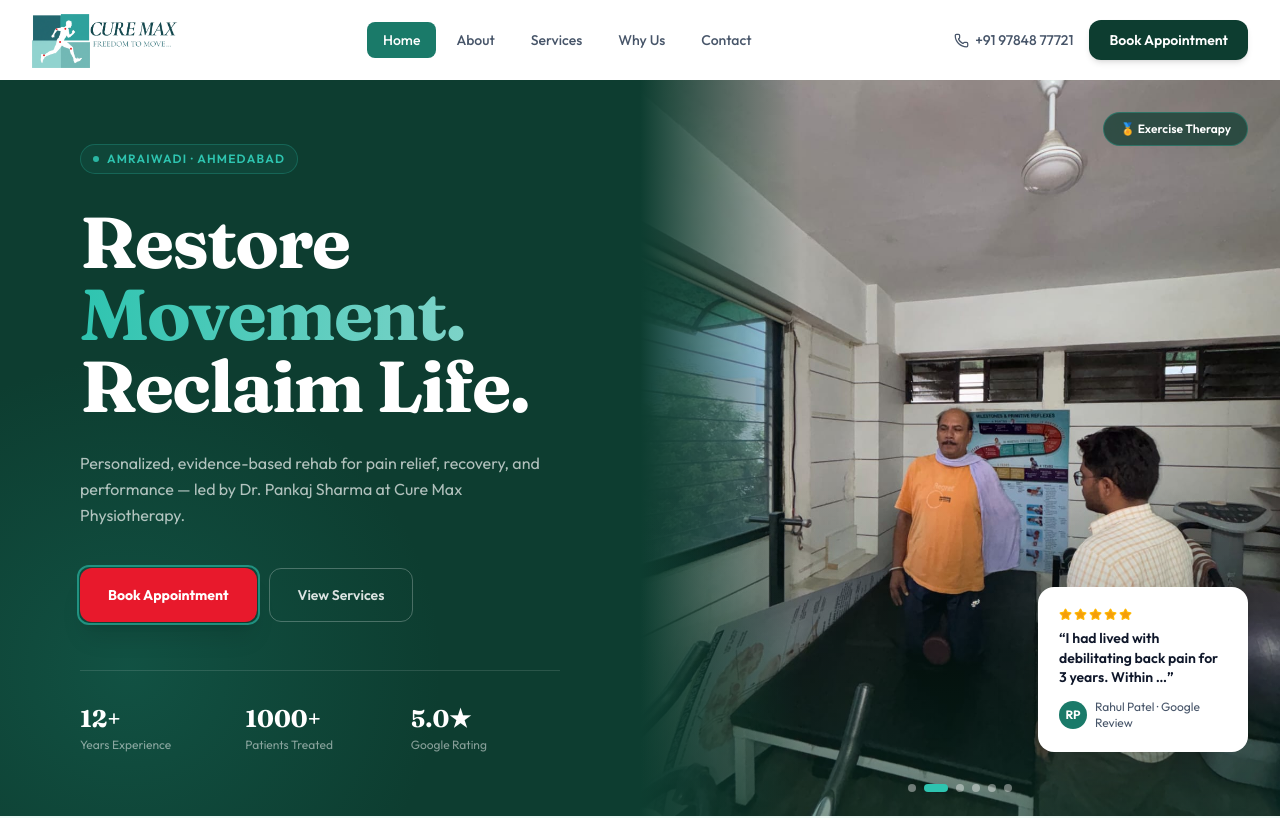
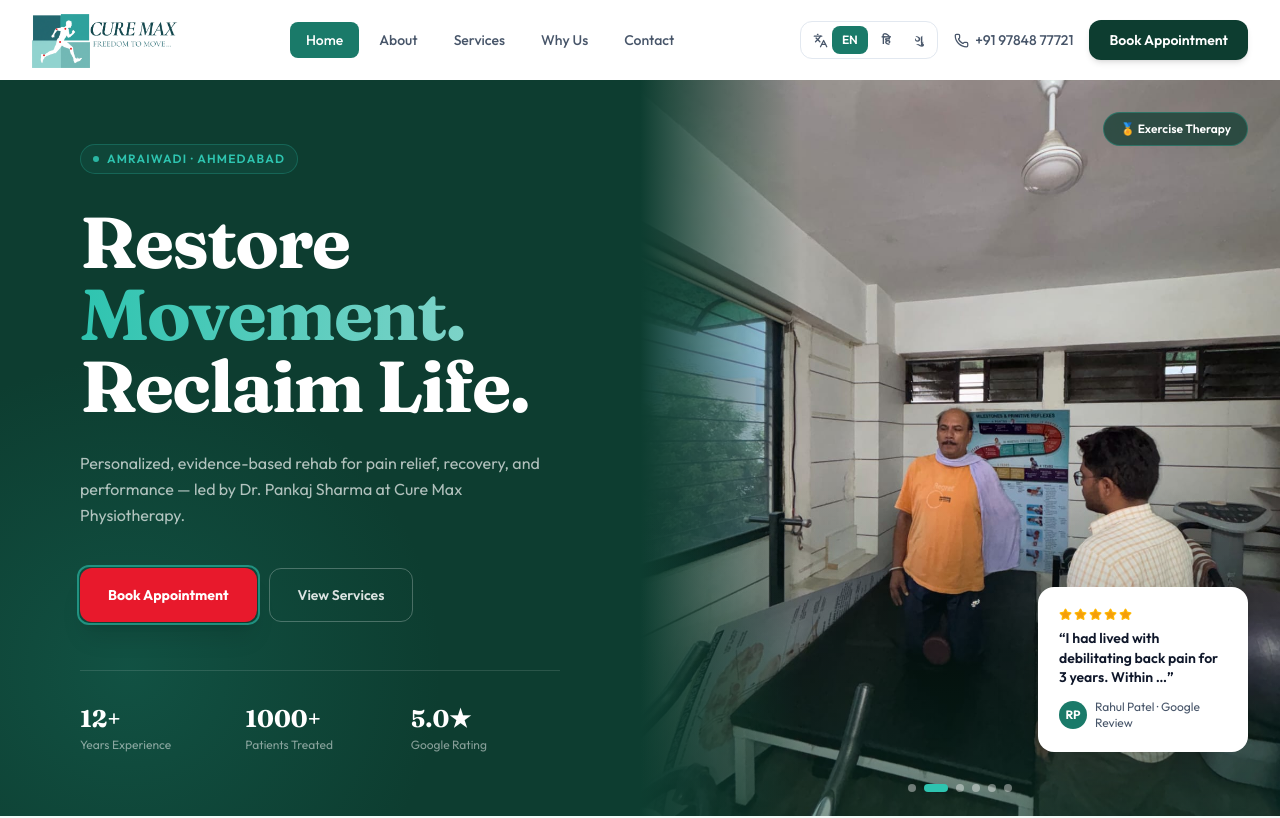
Before and after one commit to Yatish0172/premium-physiotherapy-website, a React (Vite) app: page / in a window 1280 px wide. Shown: the top 818 px of the page. Built offline with nearby package versions, Linux system fonts and the light colour scheme.

Commit message:
Add language switcher

```diff
--- a/src/app/App.tsx
+++ b/src/app/App.tsx
@@ -1,6 +1,6 @@
 import React, { useState, useEffect, useRef } from "react";
 import { ImageWithFallback } from "@/app/components/figma/ImageWithFallback";
-import doctorPhoto from "@/imports/image.png";
+import doctorPhoto from "@/imports/pankaj.png";
 import clinicLogo from "@/imports/Dynamic_Running_Grid_CURE_MAX_Logo.png";
 import clinicTreatment from "@/imports/WhatsApp_Image_2026-07-02_at_11.26.38.jpeg";
 import clinicCertificates from "@/imports/WhatsApp_Image_2026-07-02_at_11.26.39.jpeg";
@@ -16,10 +16,17 @@
   Phone, Mail, MapPin, Clock, Menu, X, Star, Award,
   CheckCircle, ArrowRight, Activity, Brain, Zap, Heart,
   Users, Shield, MessageCircle, Calendar, ChevronDown,
-  Navigation2,
+  Navigation2, Languages,
 } from "lucide-react";
 
 type Page = "home" | "about" | "services" | "why-us" | "contact" | "privacy" | "terms";
+
+declare global {
+  interface Window {
+    googleTranslateElementInit?: () => void;
+    google?: any;
+  }
+}
 
 const B = {
   darkGreen: "#0d3d30",
@@ -106,6 +113,95 @@
 
 // ─── Header ────────────────────────────────────────────────────────────────
 
+const LANGUAGES = [
+  { code: "en", label: "EN", name: "English" },
+  { code: "hi", label: "हि", name: "Hindi" },
+  { code: "gu", label: "ગુ", name: "Gujarati" },
+];
+
+function setGoogleTranslateCookie(lang: string) {
+  const value = lang === "en" ? "/en/en" : `/en/${lang}`;
+  const maxAge = 60 * 60 * 24 * 365;
+  document.cookie = `googtrans=${value}; path=/; max-age=${maxAge}`;
+
+  const host = window.location.hostname;
+  if (host.includes(".")) {
+    document.cookie = `googtrans=${value}; domain=.${host}; path=/; max-age=${maxAge}`;
+  }
+}
+
+function LanguageSwitcher({ compact = false }: { compact?: boolean }) {
+  const [language, setLanguage] = useState("en");
+
+  useEffect(() => {
+    window.googleTranslateElementInit = () => {
+      if (!window.google?.translate) return;
+      new window.google.translate.TranslateElement(
+        {
+          pageLanguage: "en",
+          includedLanguages: "en,hi,gu",
+          autoDisplay: false,
+        },
+        "google_translate_element"
+      );
+    };
+
+    if (!document.getElementById("google-translate-script")) {
+      const script = document.createElement("script");
+      script.id = "google-translate-script";
+      script.src = "https://translate.google.com/translate_a/element.js?cb=googleTranslateElementInit";
+      script.async = true;
+      document.body.appendChild(script);
+    } else if (window.google?.translate) {
+      window.googleTranslateElementInit?.();
+    }
+  }, []);
+
+  const changeLanguage = (lang: string) => {
+    setLanguage(lang);
+    setGoogleTranslateCookie(lang);
+
+    const combo = document.querySelector(".goog-te-combo") as HTMLSelectElement | null;
+    if (combo) {
+      combo.value = lang;
+      combo.dispatchEvent(new Event("change"));
+    } else {
+      window.location.reload();
+    }
+  };
+
+  return (
+    <div className={compact ? "w-full" : "flex items-center gap-1.5"}>
+      {!compact && <div id="google_translate_element" className="absolute -left-[9999px] top-0 h-0 w-0 overflow-hidden" />}
+      <div
+        className={
+          compact
+            ? "grid grid-cols-3 gap-1 rounded-xl border border-[#e2e8f0] bg-[#f8fafc] p-1"
+            : "flex items-center gap-1 rounded-xl border border-[#e2e8f0] bg-white p-1"
+        }
+        aria-label="Select language"
+      >
+        {!compact && <Languages size={15} className="ml-2 text-[#475569]" />}
+        {LANGUAGES.map(({ code, label, name }) => (
+          <button
+            key={code}
+            type="button"
+            onClick={() => changeLanguage(code)}
+            className="rounded-lg px-2.5 py-1.5 text-xs font-semibold transition-colors"
+            style={
+              language === code
+                ? { backgroundColor: B.teal, color: "white" }
+                : { color: "#475569" }
+            }
+            title={name}
+          >
+            {label}
+          </button>
+        ))}
+      </div>
+    </div>
+  );
+}
 function Header({
   page,
   setPage,
@@ -172,6 +268,7 @@
             </nav>
 
             <div className="hidden lg:flex items-center gap-4">
+              <LanguageSwitcher />
               <a
                 href="tel:+919784877721"
                 className="flex items-center gap-1.5 text-sm font-medium text-[#475569] hover:text-[#123d32] transition-colors"
@@ -213,6 +310,7 @@
                 </button>
               ))}
               <div className="pt-3 mt-2 border-t border-[#e2e8f0] flex flex-col gap-2">
+                <LanguageSwitcher compact />
                 <a
                   href="tel:+919784877721"
                   className="flex items-center gap-2 px-4 py-2.5 text-sm font-medium text-[#475569]"
```
Also changed, not shown: src/imports/pankaj.png (renamed from src/imports/image.png).
